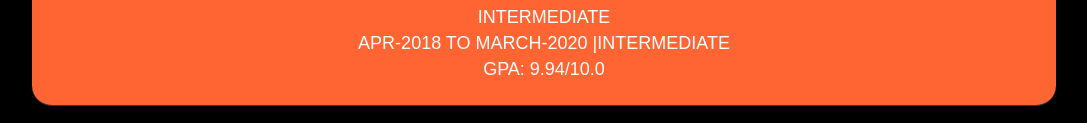
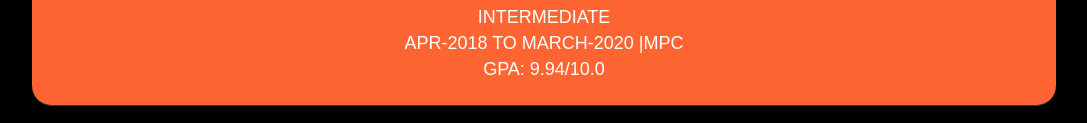
Before and after one commit to ChowdamAnila/Portfolio, a plain HTML site: page index.html in a window 1280 px wide. Shown: the part 1566-1689 px from the top of the page, without its empty margins (96-1183 px from the left). Drawn offline with Linux system fonts and the light colour scheme.

Commit message:
Update index.html

```diff
--- a/index.html
+++ b/index.html
@@ -98,7 +98,7 @@
         <div class="level">
             <h2>Sree chaithanya Junior College</h2>
             <h4>INTERMEDIATE</h4>
-            <h3>APR-2018 TO MARCH-2020 |INTERMEDIATE</h3>
+            <h3>APR-2018 TO MARCH-2020 |MPC</h3>
             <h3>GPA: 9.94/10.0</h3>
 
         </div>
```
